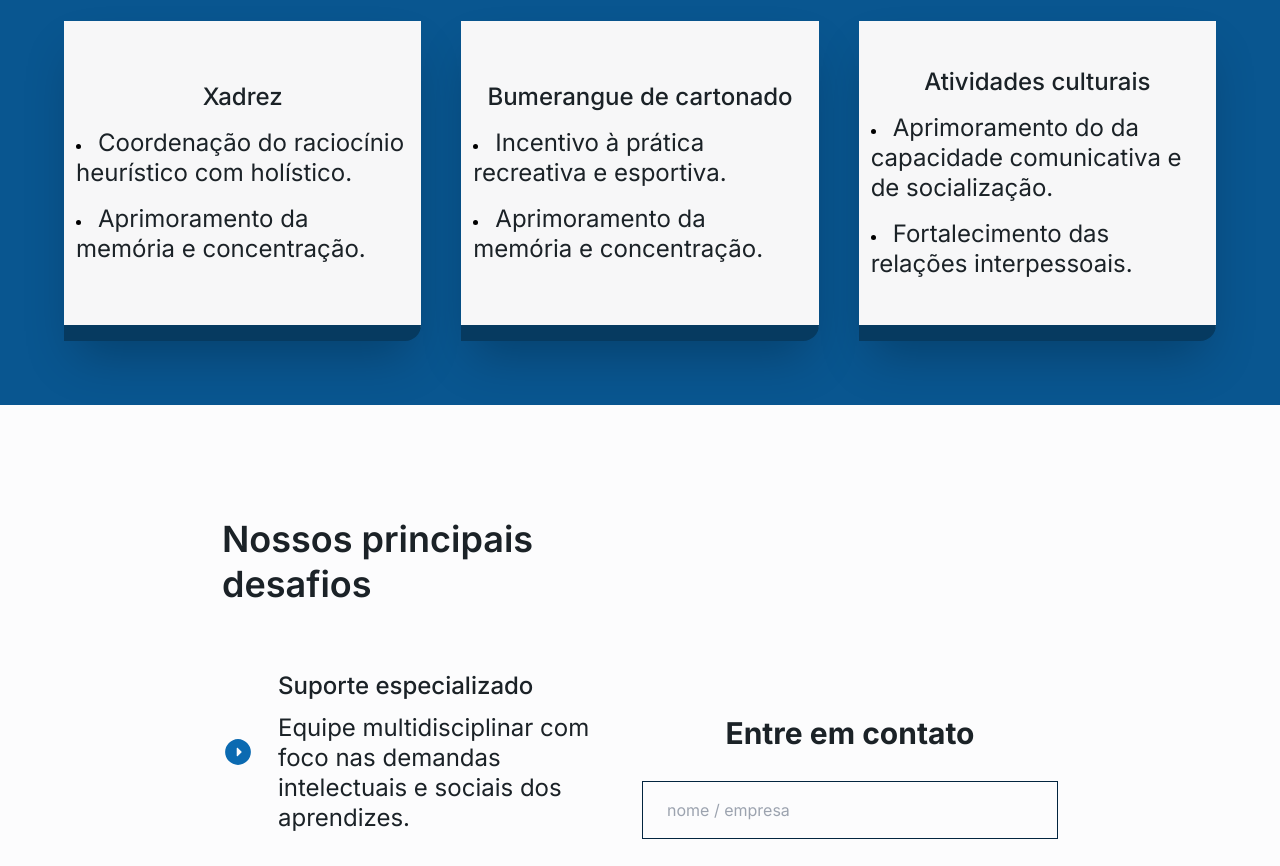
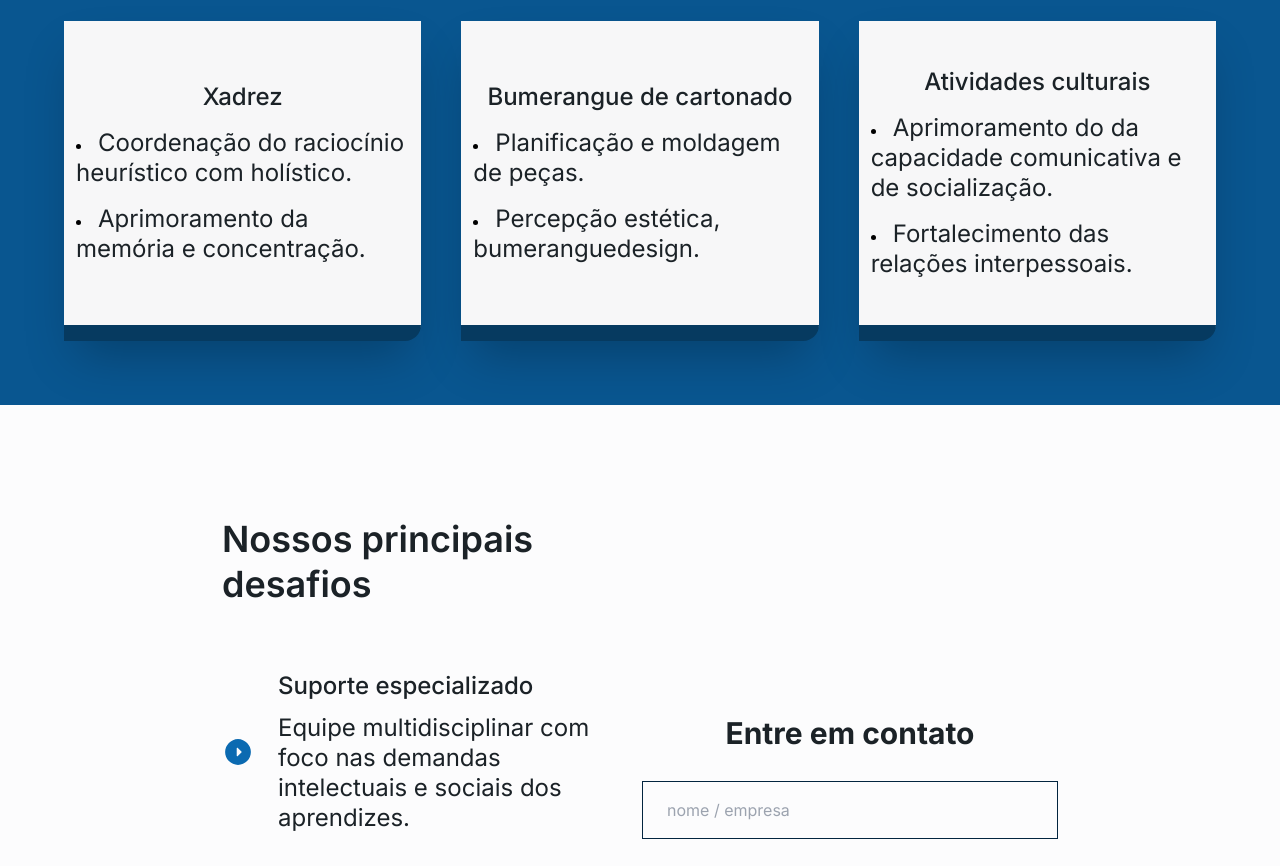
Before and after one commit to Wallysson/malhakuca-site, a Next.js app: page / in a window 1280 px wide. Shown: the part 1820-2686 px from the top of the page. Built offline with nearby package versions, Linux system fonts and the light colour scheme.

Commit message:
fix(goals, carrousel, donate): change words in goals, donate and time from carousel

```diff
--- a/src/app/components/DonateModal/index.tsx
+++ b/src/app/components/DonateModal/index.tsx
@@ -79,7 +79,7 @@ export default function DonateModal({
                     style: "currency",
                     currency: "BRL",
                   })}{" "}
-              para Instituto Malhakua
+              para Instituto Malhakuca
             </Text>
           </DialogTitle>
           <DialogClose
@@ -111,7 +111,7 @@ export default function DonateModal({
               </Button>
               <div>
                 <span className="font-medium">Chave Pix: </span>
-                <span>(12) 99622-8846</span>
+                <span>(12) 99622-8646</span>
               </div>
               <div>
                 <span className="font-medium">Nome: </span>
--- a/src/app/components/Goals.tsx
+++ b/src/app/components/Goals.tsx
@@ -26,8 +26,8 @@ export function Goals() {
           />
           <Card
             title="Bumerangue de cartonado"
-            descriptionOne="Incentivo à prática recreativa e esportiva."
-            descriptionTwo="Aprimoramento da memória e concentração."
+            descriptionOne="Planificação e moldagem de peças."
+            descriptionTwo="Percepção estética,  bumeranguedesign."
           />
           <Card
             title="Atividades culturais"
--- a/src/app/components/ImageCarousel.tsx
+++ b/src/app/components/ImageCarousel.tsx
@@ -34,8 +34,9 @@ export default function ImageCarousel() {
         responsive={responsive}
         ssr={true} // for rendering carousel on server.
         infinite={true}
+
         autoPlay={true}
-        autoPlaySpeed={3000}
+        autoPlaySpeed={15000}
         keyBoardControl={true}
         customTransition="all .5s"
         transitionDuration={500}
```
